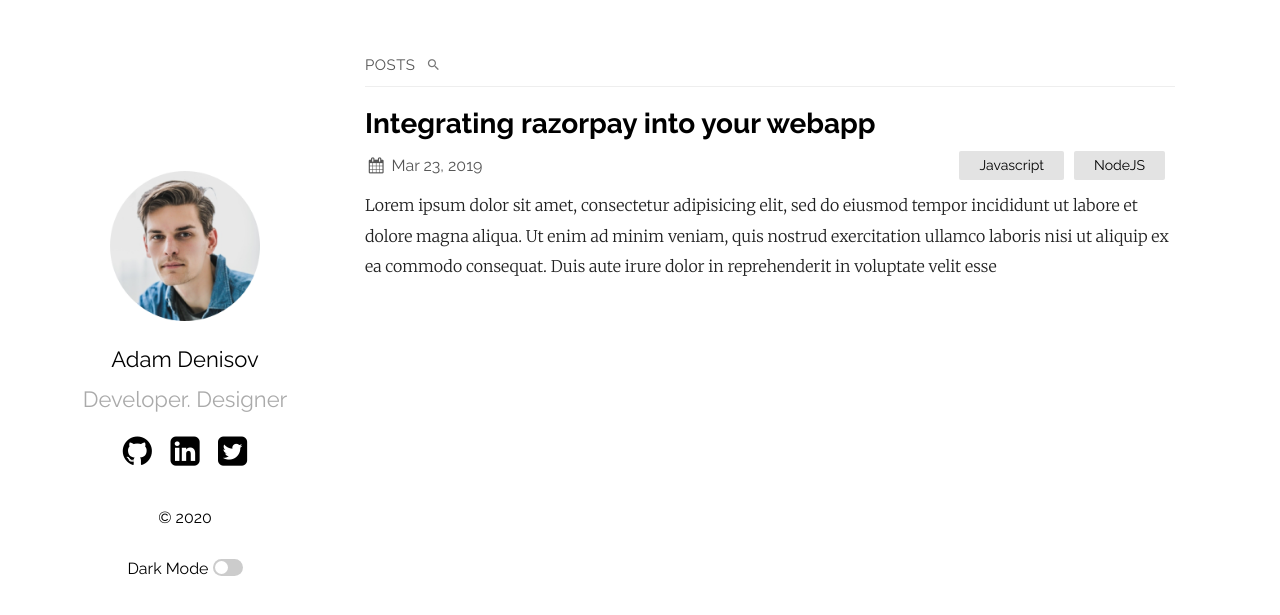
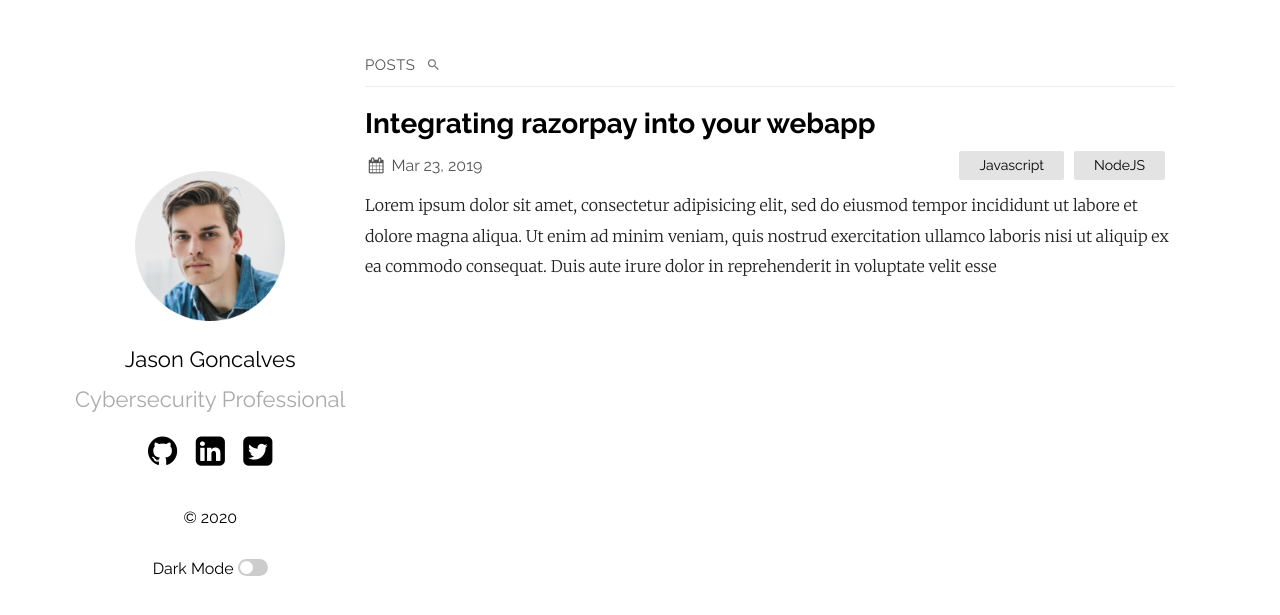
Before and after one commit to jaygoncalves/jaygoncalves.github.io, a Jekyll site: the page built from index.md, in a window 1280 px wide. Shown: the top 615 px of the page. Built offline with Jekyll 4.4.1, drawn with Linux system fonts in a browser that asks for light colours; part of the change alters nothing that is shown.

```diff
--- a/_config.yml
+++ b/_config.yml
@@ -1,6 +1,6 @@
-title: Your awesome title
-author: GitHub User
-email: your-email@domain.com
+title: Jason Goncalves
+author: Jason Goncalves
+email: Jason.Goncalves@pm.me
 description: > # this means to ignore newlines until "show_exerpts:"
   Write an awesome description for your new site here. You can edit this
   line in _config.yml. It will appear in your document head meta (for
@@ -12,8 +12,8 @@ show_excerpts: true # set to true to show excerpts on the homepage
 sass:
   sass_dir: _sass
 plainwhite:
-  name: Adam Denisov
-  tagline: Developer. Designer
+  name: Jason Goncalves
+  tagline: Cybersecurity Professional
   date_format: "%b %-d, %Y"
   sitemap: true # set to true to generate sitemap.xml content
   search: true # set to true to enable searchbar
@@ -22,8 +22,8 @@ plainwhite:
   # generate social links in footer
   social_links:
     twitter: thelehhman
-    github:  thelehhman
-    linkedIn: in/thelehhman
+    github:  jaygoncalves
+    linkedIn: in/jaygoncalves
     rss: rss
     # dribbble: jekyll
     # flickr:   jekyll
```
